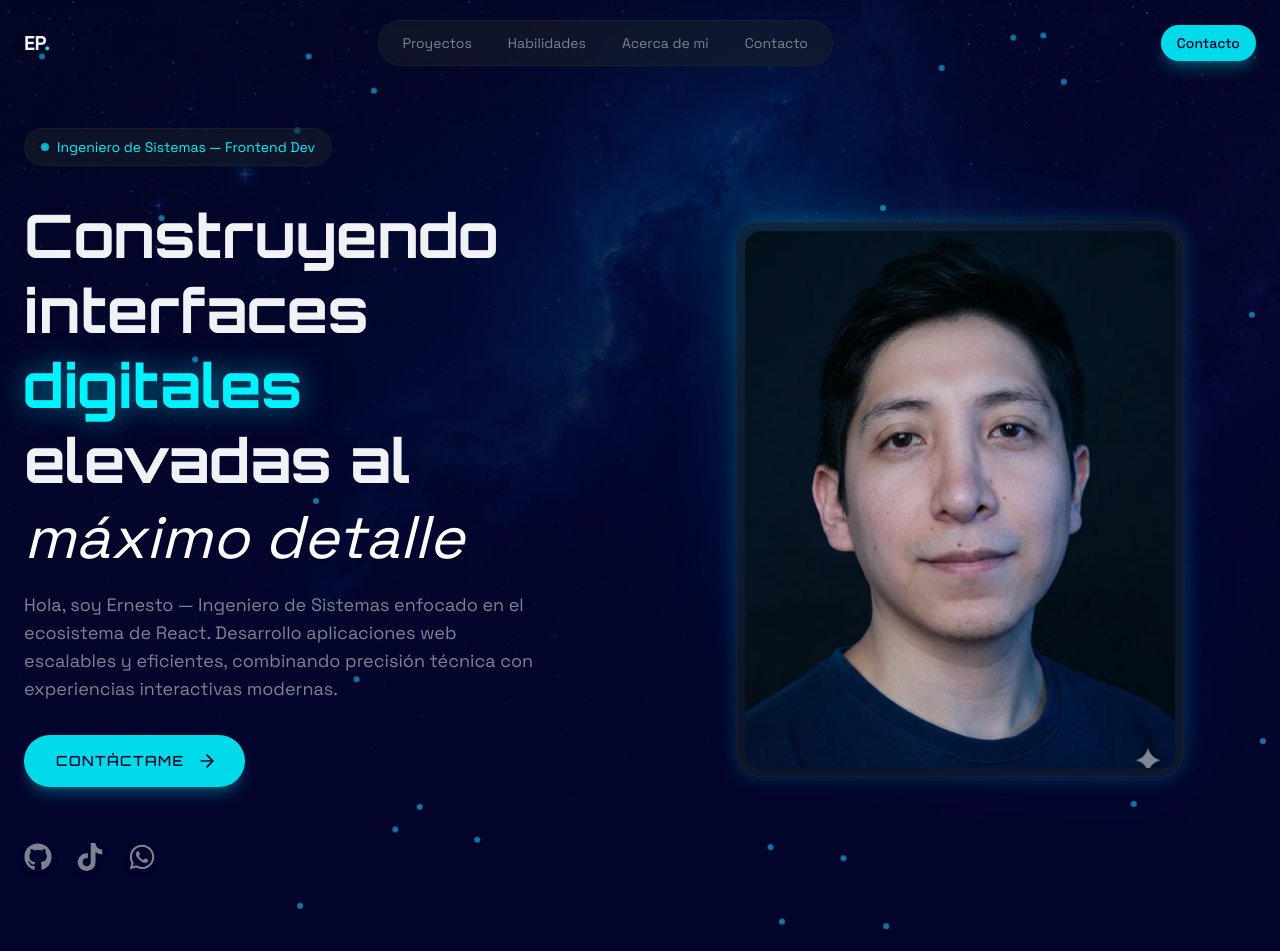
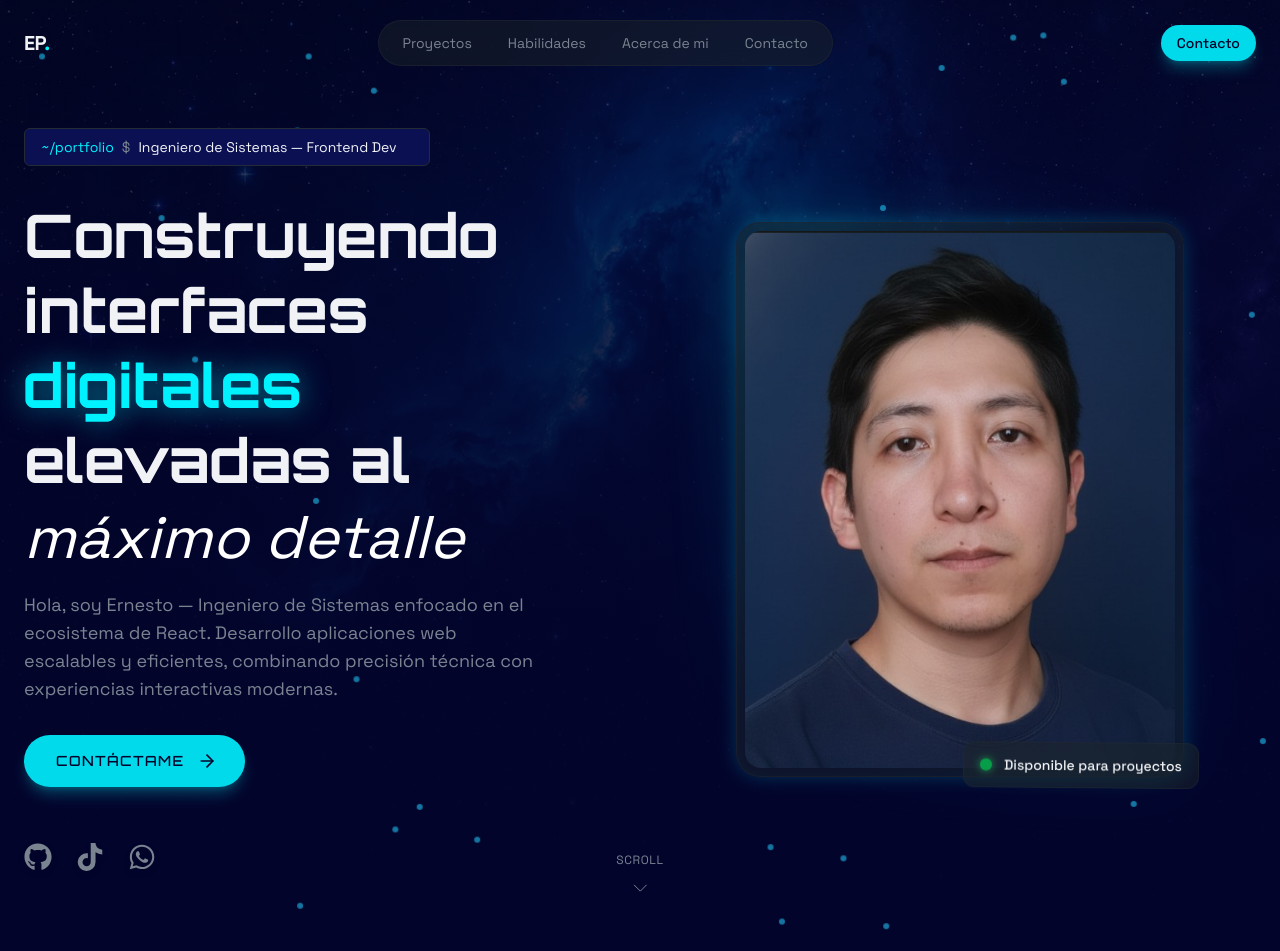
Before and after one commit to ErnestoPuente20/portfolioernesto, a React (Vite) app: page / in a window 1280 px wide. Built offline with nearby package versions, Linux system fonts and the light colour scheme.

Commit message:
feat: Hero section terminado

```diff
--- a/src/components/layout/Navbar.tsx
+++ b/src/components/layout/Navbar.tsx
@@ -1,6 +1,6 @@
 import { Menu, X } from "lucide-react"
 import Button from "../ui/Button"
-import { useState } from "react"
+import { useEffect, useState } from "react"
 import { AnimatePresence, motion } from "motion/react";
 
 const navLinks = [
@@ -13,9 +13,19 @@ const navLinks = [
 export default function Navbar() {
 
   const [isMobileOpen, setIsMobileOpen] = useState(false);
+  const [isScrolled, setIsScrolled] = useState(false);
+
+  useEffect(() => {
+    const handleScroll = () => {
+      setIsScrolled(window.scrollY > 50)
+    }
+
+    window.addEventListener('scroll', handleScroll)
+    return () => window.removeEventListener('scroll', handleScroll)
+  }, [])
 
   return (
-    <header className="fixed top-0 left-0 right-0 bg-transparent py-5 z-50">
+    <header className={`fixed top-0 left-0 right-0 transition-all duration-500 ${isScrolled ? "glass-strong py-3" : "bg-transparent py-5"}  z-50`}>
       <nav className="container mx-auto px-6 flex items-center justify-between">
         <a href="#" className="text-xl font-bold tracking-tight hover:text-primary">
           EP<span className="text-primary">.</span>
--- a/src/components/sections/Hero.tsx
+++ b/src/components/sections/Hero.tsx
@@ -1,6 +1,6 @@
-import {color, motion} from 'motion/react'
+import {motion} from 'motion/react'
 import Button from '../ui/Button'
-import { ArrowRight } from 'lucide-react'
+import { ArrowRight, ChevronDown } from 'lucide-react'
 import {FaGithub, FaTiktok, FaWhatsapp} from "react-icons/fa6"
 
 export default function Hero() {
@@ -24,8 +24,9 @@ export default function Hero() {
       </div>
       {/* Blue dots */}
       <div className="absolute inset-0 overflow-hidden pointer-events-none">
-        {[...Array(30)].map((_, ) => (
+        {[...Array(30)].map((_, index) => (
           <div
+            key={index}
             className="absolute w-1.5 h-1.5 rounded-full opacity-60"
             style={{
               backgroundColor: "#21bff0",
@@ -44,13 +45,24 @@ export default function Hero() {
           {/* Left column - Text Content */}
           <div className='space-y-8'>
             <motion.div
-              initial={{opacity: 0, y: 20, filter: "blur(10px)"}}
-              animate={{opacity: 1, y: 0, filter: "blur(0px)"}}
-              transition={{duration: 0.3, ease: "easeInOut"}}
+              initial={{ opacity: 0, y: 20, filter: "blur(10px)" }}
+              animate={{ opacity: 1, y: 0, filter: "blur(0px)" }}
+              transition={{ duration: 0.3, ease: "easeInOut" }}
             >
-              <span className='inline-flex items-center gap-2 px-4 py-2 rounded-full glass text-sm text-primary'>
-                <span className="w-2 h-2 bg-primary rounded-full animate-pulse"/>
-                Ingeniero de Sistemas — Frontend Dev
+              <span className='inline-flex items-center gap-2 px-4 py-2 rounded-md bg-card border border-border text-sm font-body'>
+                <span className="text-primary">~/portfolio</span>
+                <span className="text-muted-foreground">$</span>
+                <span className="text-foreground">Ingeniero de Sistemas — Frontend Dev</span>
+                <motion.span
+                  className="w-2 h-4 bg-primary inline-block"
+                  animate={{ opacity: [1, 1, 0, 0] }} // Keyframes manuales
+                  transition={{
+                    duration: 0.8,
+                    repeat: Infinity,
+                    ease: "linear", // Con estos keyframes, linear funciona como un switch
+                    times: [0, 0.5, 0.5, 1] // 0% al 50% prendido, 50% al 100% apagado
+                  }}
+                />
               </span>
             </motion.div>
 
@@ -146,16 +158,71 @@ export default function Hero() {
             </div>
           </div>
           {/* Right column - Profile image */}
-          <div className='relative'>
+          <motion.div
+            className='relative'
+            initial={{opacity: 0, scale: 0.9, filter: "blur(10px)"}}
+            animate={{opacity: 1, scale: 1, filter: "blur(0px)"}}
+            transition={{duration: 0.8, delay: 0.5, ease: "easeOut"}}
+          >
             <div className='relative max-w-md mx-auto'>
               <div className='absolute inset-0 rounded-3xl bg-linear-to-br from-primary/30 via-transparent to-primary/10 blur-2xl animate-pulse'/>
               <div className='relative glass rounded-3xl p-2 glow-border'>
-                <img src="/image-profile.webp" alt="Ernesto Puente" className='w-full aspect-4/5 object-cover rounded-2xl '/>
+                <img src="/photo-profile.png" alt="Ernesto Puente" className='w-full aspect-4/5 object-cover rounded-2xl '/>
+                {/* Floating Badge */}
+                <motion.div
+                  className='absolute -bottom-4 -right-4 glass rounded-xl px-4 py-3 z-30'
+                  initial={{ opacity: 0, x: 20 }}
+                  animate={{
+                    opacity: 1,
+                    x: 0,
+                    y: [0, -15, 0],
+                    rotate: [0, 2, 0]
+                  }}
+                  transition={{
+                    // La entrada ocurre una vez
+                    opacity: { delay: 1.2, duration: 0.5 },
+                    x: { delay: 1.2, duration: 0.5 },
+                    // La flotación es infinita
+                    y: { duration: 3, repeat: Infinity, repeatType: "reverse", ease: "easeInOut" },
+                    rotate: { duration: 3, repeat: Infinity, repeatType: "reverse", ease: "easeInOut" }
+                  }}
+                >
+                  <div className='flex items-center gap-3'>
+                    <div className='w-3 h-3 bg-green-500 rounded-full animate-pulse shadow-[0_0_8px_#22c55e]'/>
+                    <span className='text-sm font-medium'>Disponible para proyectos</span>
+                  </div>
+                </motion.div>
               </div>
             </div>
-          </div>
+          </motion.div>
         </div>
       </div>
+
+      <motion.div
+        className='hidden lg:flex absolute bottom-10 left-1/2 -translate-x-1/2 z-30'
+        initial={{opacity: 0, y: 20, filter: "blur(5px)"}}
+        animate={{opacity: 1, y: [0, -12, 0], filter: "blur(0px)"}}
+        transition={{
+          opacity: {delay: 2, duration: 1},
+          filter: {delay: 2, duration: 1},
+          y: {
+            delay: 2,
+            duration: 2.5,
+            repeat: Infinity,
+            repeatType: "reverse",
+            ease: "easeInOut"
+          }
+        }}
+      >
+        <a
+          href=""
+          className='flex flex-col items-center gap-2 text-muted-foreground hover:text-primary'
+        >
+          <span className='text-xs uppercase tracking-wider'>Scroll</span>
+          <ChevronDown className='w-6 h-6 group-hover:drop-shadow-[0_0_8px_#21bff0] transition-shadow'
+            strokeWidth={1}/>
+        </a>
+      </motion.div>
     </section>
   )
 }
--- a/src/index.css
+++ b/src/index.css
@@ -51,7 +51,7 @@
   .glass-strong{
     background-color: color-mix(in srgb, var(--color-surface) 80%, transparent);
     backdrop-filter: blur(26px);
-    border: 1px solid color-mix(in srgb, var(--color-border) 80%, transparent);
+    /* border: 1px solid color-mix(in srgb, var(--color-border) 80%, transparent); */
   }
 
   .glow-text{
@@ -62,9 +62,6 @@
     box-shadow: 0 0 20px color-mix(in srgb, var(--color-primary) 20%, transparent), inset 0 0 20px color-mix(in srgb, var(--color-primary) 5%, transparent);
   }
 
-  .animate-shine {
-    animation: shine 0.8s ease-in-out;
-  }
 }
 
 @layer utilities {
@@ -90,4 +87,8 @@
     }
   }
 
+  .animate-shine {
+    animation: shine 0.8s ease-in-out;
+  }
+
 }
```
